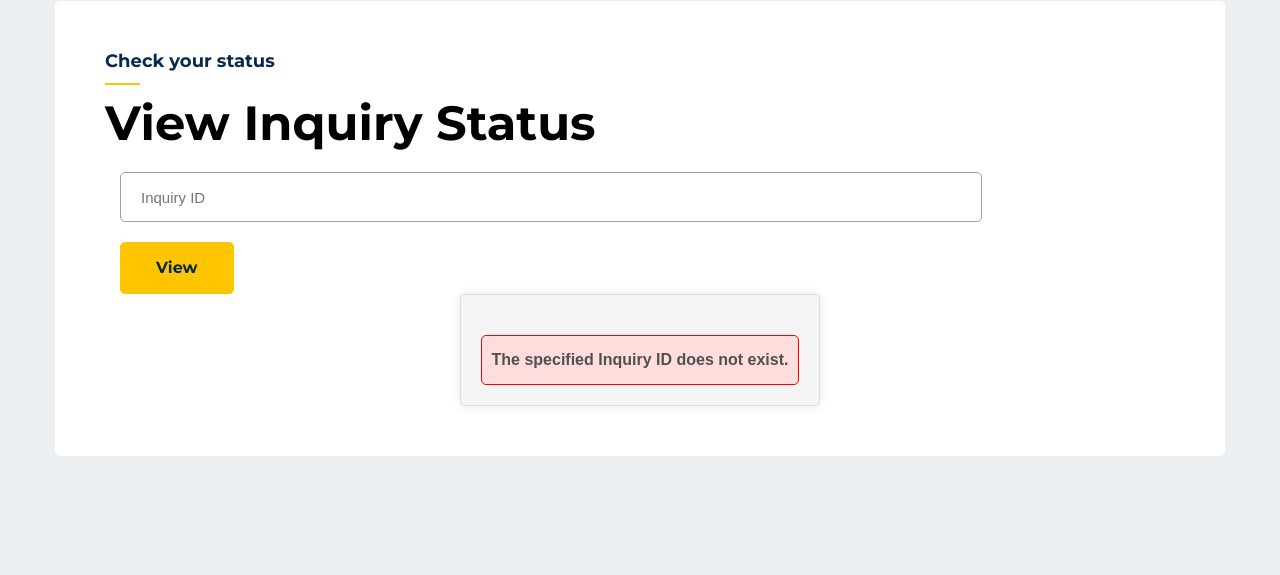
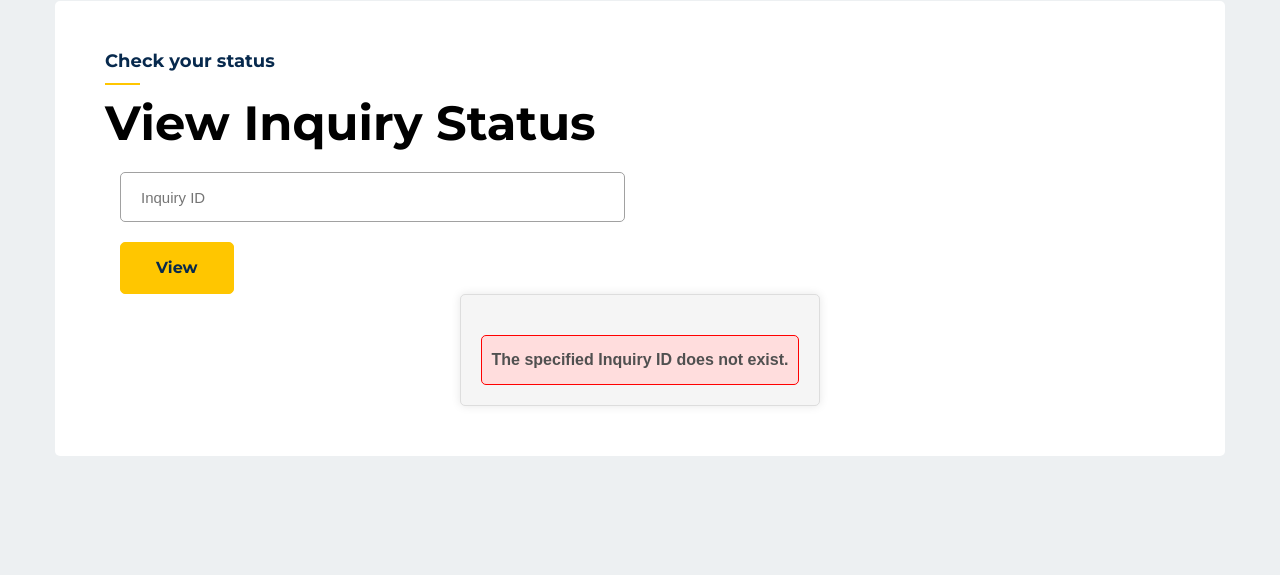
Before and after one commit to N0nEscapeSh3d0w/SEM, a Flask app: page /FAQ in a window 1280 px wide. Shown: the part 2172-2747 px from the top of the page. Run offline with Flask 3, Linux system fonts and the light colour scheme; some libraries are stand-ins or nearby versions.

Commit message:
Update FAQ.html

```diff
--- a/templates/FAQ.html
+++ b/templates/FAQ.html
@@ -212,11 +212,11 @@
                             <form id="contact-form" action="/viewInquiry" method="post" data-toggle="validator">
                                 <div class="row">
                                     <div class="col-md-6 col-lg-12">
-                                        <div class="singel-form form-group col-lg-10">
+                                        <div class="singel-form form-group col-lg-6">
                                             <input name="inquiry_id" type="text" placeholder="Inquiry ID" required="required">
                                             <div class="help-block with-errors"></div>
                                         </div> <!-- singel form -->
-                                        <div class="singel-form form-group col-lg-2">
+                                        <div class="singel-form form-group col-lg-6">
                                             <button type="submit" class="main-btn">View</button>
                                         </div> <!-- singel form -->
 
```
